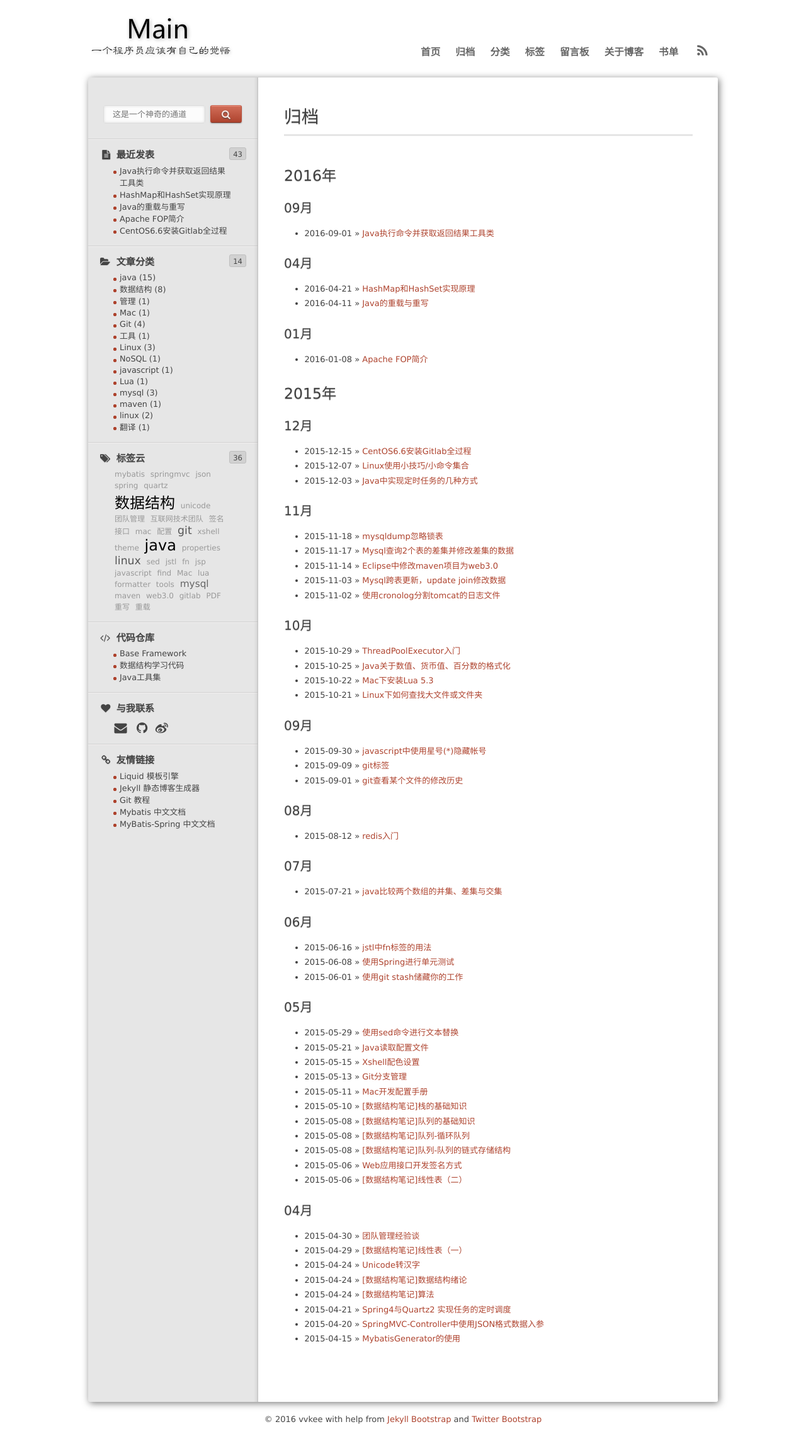
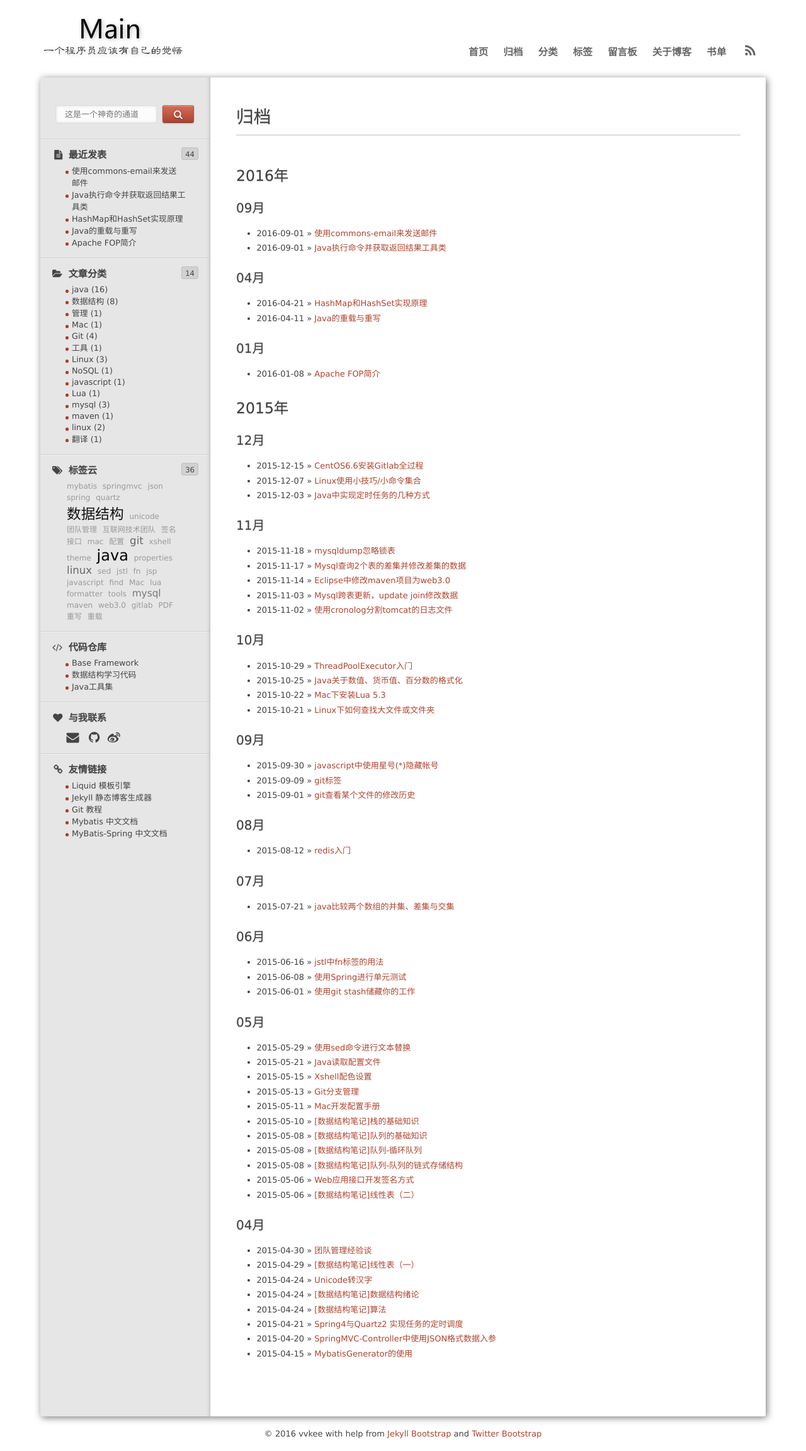
Before and after one commit to xuhf/xuhf.github.com, a Jekyll site: the page built from archive.html, in a window 1280 px wide. Shown: the whole page at 63% size. Built offline with Jekyll 4.4.1, drawn with Linux system fonts in a browser that asks for light colours; nearby versions of some CDN libraries; library files that are not in the unit come from our copies; comment, search, counter and statistics services are not loaded; before the commit the page ends 2281 px from its top, so only the background shows below that; some of the changed lines change nothing that is shown.

Commit message:
modify css

````diff
--- /dev/null
+++ b/_posts/2016-09-01-java-email.md
@@ -0,0 +1,242 @@
+---
+layout : post
+title : "使用commons-email来发送邮件"
+category : "java"
+tags : [java]
+---
+
+
+## 前言
+
+在很多时候我们都需要发送邮件
+
+这里使用apache的commons-email的邮件工具类
+
+```java
+import java.io.File;
+import java.util.ArrayList;
+import java.util.Date;
+import java.util.List;
+
+import org.apache.commons.mail.EmailAttachment;
+import org.apache.commons.mail.HtmlEmail;
+
+/**
+ * 使用Commons-email发送邮件
+ *
+ * @author xuhf
+ *
+ */
+public final class MailSender {
+
+    public static void main(String[] args) throws Exception {
+        MailSender sender = new MailSender();
+        MailConfig config = new MailConfig();
+        config.setHost("your host");
+        config.setPort(25);
+        config.setUsername("your email username");
+        config.setPassword("your email password");
+        config.addTo("tos ");
+        config.addCc("ccs ");
+        config.addAttachment(new File("path"));
+        config.setSubject("来自Hudor的邮件");
+        config.setContent("lalalalala");
+        config.setSendDate(new Date());
+        sender.sendHtml(config);
+    }
+
+    public void sendHtml(MailConfig config) throws Exception {
+        HtmlEmail email = new HtmlEmail();
+        email.setCharset(config.getCharset());
+        email.setHostName(config.getHost());
+        email.setSmtpPort(config.getPort());
+        email.setAuthentication(config.getUsername(), config.getPassword());
+        // 设置收信人
+        for (String to : config.getToList()) {
+            email.addTo(to);
+        }
+        // 设置抄送
+        for (String cc : config.getCcList()) {
+            email.addCc(cc);
+        }
+        // 设置密送
+        for (String bcc : config.getBccList()) {
+            email.addBcc(bcc);
+        }
+        // 携带附件
+        for (File f : config.getAttchmentList()) {
+            EmailAttachment attachment = new EmailAttachment();
+            attachment.setPath(f.getAbsolutePath());
+            attachment.setName(f.getName());
+            attachment.setDisposition(EmailAttachment.ATTACHMENT);
+            email.attach(attachment);
+        }
+        email.setFrom(config.getUsername());
+        email.setSubject(config.getSubject());
+        email.setHtmlMsg(config.getContent());
+        email.setSentDate(config.getSendDate());
+        email.send();
+    }
+
+    public static class MailConfig {
+
+        private String charset = "UTF-8";
+
+        /** 收件人 **/
+        private List<String> toList = new ArrayList<String>();
+
+        /** 抄送 **/
+        private List<String> ccList = new ArrayList<String>();
+
+        /** 密送 **/
+        private List<String> bccList = new ArrayList<String>();
+
+        /** 附件 **/
+        private List<File> attchmentList = new ArrayList<File>();
+
+        /** 邮件服务器 **/
+        private String host;
+
+        /** 邮件端口号 **/
+        private int port = 25;
+
+        /** 邮件用户名 **/
+        private String username;
+
+        /** 邮件密码 **/
+        private String password;
+
+        /** 邮件From **/
+        private String from;
+
+        /** 邮件主题 **/
+        private String subject;
+
+        /** 邮件内容 **/
+        private String content;
+
+        /** 发送时间 **/
+        private Date sendDate = new Date();
+
+        public String getCharset() {
+            return charset;
+        }
+
+        public void setCharset(String charset) {
+            this.charset = charset;
+        }
+
+        public List<String> getToList() {
+            return toList;
+        }
+
+        public void setToList(List<String> toList) {
+            this.toList = toList;
+        }
+
+        public List<String> getCcList() {
+            return ccList;
+        }
+
+        public void setCcList(List<String> ccList) {
+            this.ccList = ccList;
+        }
+
+        public List<String> getBccList() {
+            return bccList;
+        }
+
+        public void setBccList(List<String> bccList) {
+            this.bccList = bccList;
+        }
+
+        public List<File> getAttchmentList() {
+            return attchmentList;
+        }
+
+        public void setAttchmentList(List<File> attchmentList) {
+            this.attchmentList = attchmentList;
+        }
+
+        public String getHost() {
+            return host;
+        }
+
+        public void setHost(String host) {
+            this.host = host;
+        }
+
+        public int getPort() {
+            return port;
+        }
+
+        public void setPort(int port) {
+            this.port = port;
+        }
+
+        public String getUsername() {
+            return username;
+        }
+
+        public void setUsername(String username) {
+            this.username = username;
+        }
+
+        public String getPassword() {
+            return password;
+        }
+
+        public void setPassword(String password) {
+            this.password = password;
+        }
+
+        public String getFrom() {
+            return from;
+        }
+
+        public void setFrom(String from) {
+            this.from = from;
+        }
+
+        public String getSubject() {
+            return subject;
+        }
+
+        public void setSubject(String subject) {
+            this.subject = subject;
+        }
+
+        public String getContent() {
+            return content;
+        }
+
+        public void setContent(String content) {
+            this.content = content;
+        }
+
+        public Date getSendDate() {
+            return sendDate;
+        }
+
+        public void setSendDate(Date sendDate) {
+            this.sendDate = sendDate;
+        }
+
+        public void addTo(String to) {
+            toList.add(to);
+        }
+
+        public void addCc(String cc) {
+            ccList.add(cc);
+        }
+
+        public void addBcc(String bcc) {
+            bccList.add(bcc);
+        }
+
+        public void addAttachment(File f) {
+            attchmentList.add(f);
+        }
+    }
+}
+```
--- a/assets/themes/twitter/css/style.css
+++ b/assets/themes/twitter/css/style.css
@@ -71,7 +71,7 @@ a:hover, a:active { outline: none; }
 
 /*  Main  */
 #wrap {
-  width: 1000px;
+  width: 90%;
   margin: 20px auto;
 }
 
````
